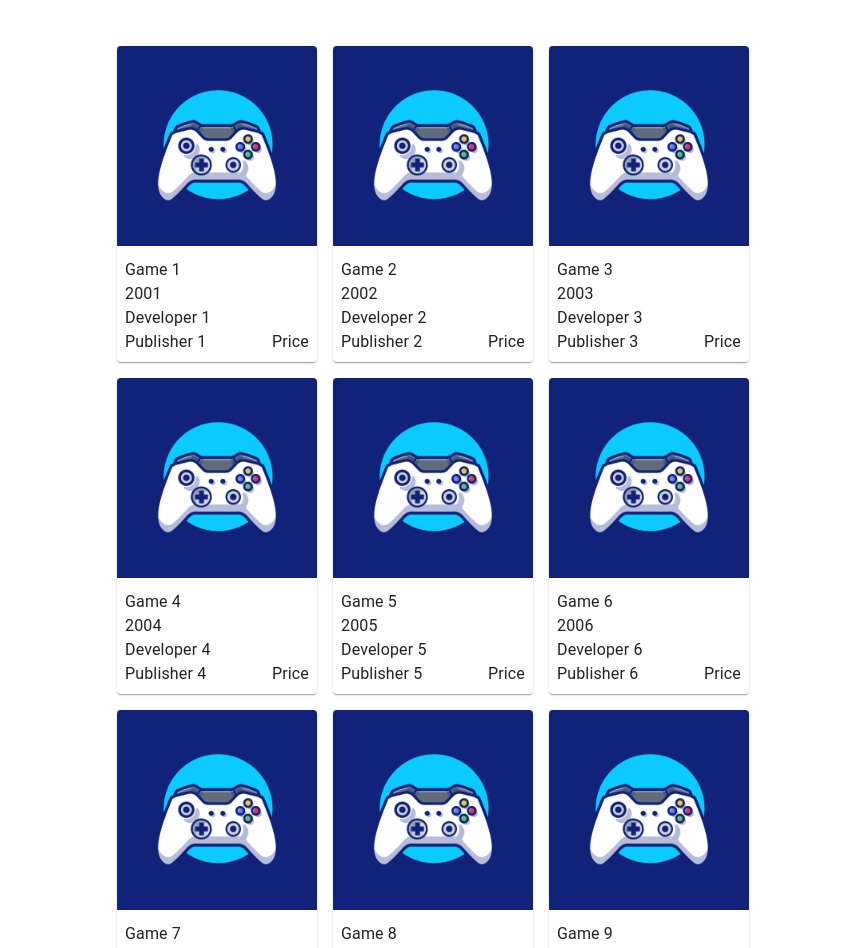
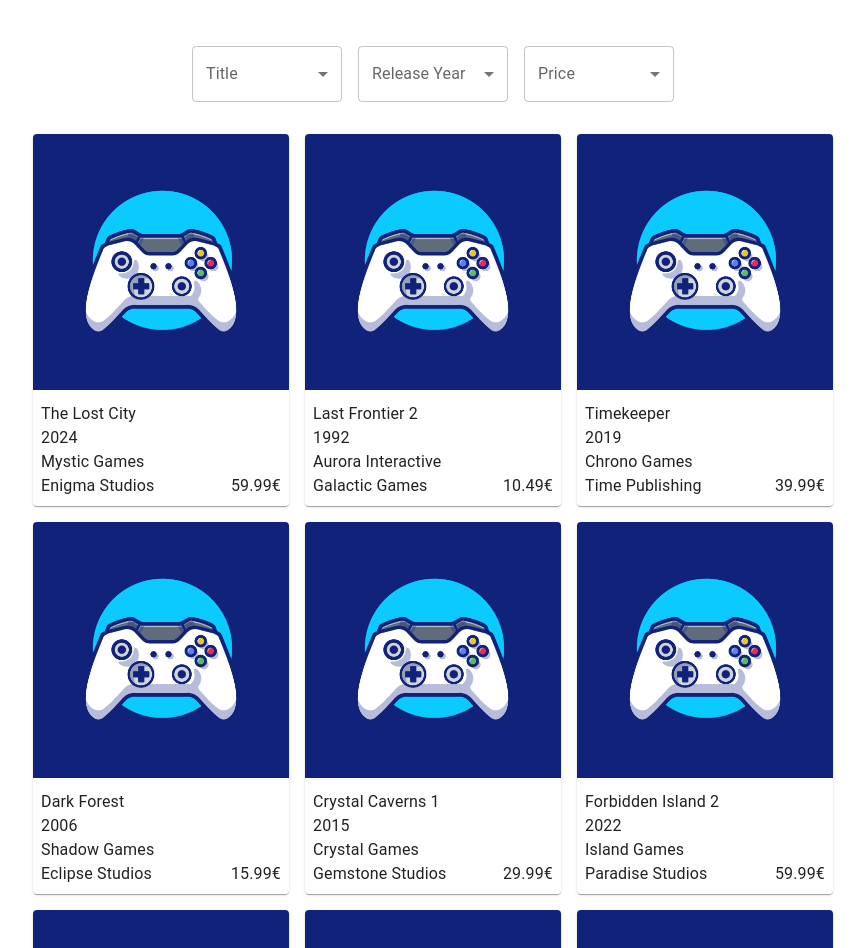
Before and after one commit to Lionbull/dataintensiveproject, a React (Vite) app in the folder frontend/: page /games in a window 1280 px wide. Shown: the part 144-1092 px from the top of the page, without its empty margins (207-1072 px from the left). Built offline with nearby package versions, Linux system fonts and the light colour scheme.

Commit message:
Added filtering to GamesListPage

```diff
--- a/frontend/src/components/GamesListPage.jsx
+++ b/frontend/src/components/GamesListPage.jsx
@@ -1,68 +1,47 @@
-import {Box, Card, Typography} from "@mui/material";
+import {Box, Card, FormControl, InputLabel, MenuItem, Select, Typography} from "@mui/material";
+import {useState} from "react";
 import fiFlag from "../assets/fi.svg";
 import controllerImg from "../assets/controller.webp"
+import mockData from "../mock-data/games.json";
+import filter from "../utils/filter.js";
 
-const mockData = [
-    {
-        title: "Game 1",
-        releaseYear: "2001",
-        developer: "Developer 1",
-        publisher: "Publisher 1"
-    },
-    {
-        title: "Game 2",
-        releaseYear: "2002",
-        developer: "Developer 2",
-        publisher: "Publisher 2"
-    },
-    {
-        title: "Game 3",
-        releaseYear: "2003",
-        developer: "Developer 3",
-        publisher: "Publisher 3"
-    },
-    {
-        title: "Game 4",
-        releaseYear: "2004",
-        developer: "Developer 4",
-        publisher: "Publisher 4"
-    },
-    {
-        title: "Game 5",
-        releaseYear: "2005",
-        developer: "Developer 5",
-        publisher: "Publisher 5"
-    },
-    {
-        title: "Game 6",
-        releaseYear: "2006",
-        developer: "Developer 6",
-        publisher: "Publisher 6"
-    },
-    {
-        title: "Game 7",
-        releaseYear: "2007",
-        developer: "Developer 7",
-        publisher: "Publisher 7"
-    },
-    {
-        title: "Game 8",
-        releaseYear: "2008",
-        developer: "Developer 8",
-        publisher: "Publisher 8"
-    },
-    {
-        title: "Game 9",
-        releaseYear: "2009",
-        developer: "Developer 9",
-        publisher: "Publisher 9"
-    },
-]
+const emptyFilters = {
+    title: "",
+    releaseYear: "",
+    price: ""
+};
 
-const GameInfoCard = ({title, releaseYear, developer, publisher}) => {
+const DropdownFilter = ({property, name, filters, setFilters}) => {
+    const handleChange = (event) => {
+        setFilters({...emptyFilters, [property]: event.target.value});
+    };
+
+    return (
+        <FormControl sx={{width: "150px"}}>
+            <InputLabel>{name}</InputLabel>
+            <Select label={name} value={filters[property]} onChange={handleChange}>
+                <MenuItem value="">Not selected</MenuItem>
+                <MenuItem value="Ascending">Ascending</MenuItem>
+                <MenuItem value="Descending">Descending</MenuItem>
+            </Select>
+        </FormControl>
+    );
+};
+
+const Filters = ({filters, setFilters}) => {
+    return (
+        <Box sx={{display: "flex", justifyContent: "center", gap: "16px"}}>
+            <DropdownFilter property="title" name="Title" filters={filters} setFilters={setFilters}/>
+            <DropdownFilter property="releaseYear" name="Release Year" filters={filters} setFilters={setFilters}/>
+            <DropdownFilter property="price" name="Price" filters={filters} setFilters={setFilters}/>
+        </Box>
+    );
+};
+
+const GameInfoCard = ({title, releaseYear, developer, publisher, price}) => {
     return(
-        <Card>
-            <img src={controllerImg}/>
+        <Card sx={{width: "256px"}}>
+            <Box component="img" src={controllerImg} sx={{width: '100%'}}/>
             <Box sx={{display: "flex", padding: "8px"}}>
                 <Box sx={{width: "60%"}}>
                     <Typography>{title}</Typography>
@@ -71,26 +50,31 @@ const GameInfoCard = ({title, releaseYear, developer, publisher}) => {
                     <Typography>{publisher}</Typography>
                 </Box>
                 <Box sx={{width: "40%", display: "flex", flexDirection: "column-reverse", alignItems: "flex-end"}}>
-                    <Typography>Price</Typography>
+                    <Typography>{price}</Typography>
                 </Box>
             </Box>
         </Card>
-    )
-}
+    );
+};
 
 const GamesListPage = ({country}) => {
+    const [filters, setFilters] = useState(emptyFilters);
+
+    const filteredData = filter(mockData, filters);
+
     return (
         <Box sx={{display: "flex", flexDirection: "column", justifyContent: "center", gap: "32px"}}>
             <Box sx={{display: "flex", justifyContent: "center", alignItems: "center", gap: "16px", padding: "16px"}}>
                 <img className="flag" src={fiFlag}/>
                 <Typography>Support the domestic video game industry. Buy these games! 🕹️</Typography>
             </Box>
-            <Box sx={{display: "flex", justifyContent: "center", flexWrap: "wrap", width: "768px", gap: "16px"}}>
-                {mockData.map((game, i) => <GameInfoCard {...game} key={i}/>)}
+            <Filters filters={filters} setFilters={setFilters}/>
+            <Box sx={{display: "flex", justifyContent: "center", flexWrap: "wrap", width: "992px", gap: "16px"}}>
+                {filteredData.map((game, i) => <GameInfoCard {...game} key={i}/>)}
             </Box>
         </Box>
 
-    )
-}
+    );
+};
 
 export default GamesListPage;
--- /dev/null
+++ b/frontend/src/mock-data/games.json
@@ -0,0 +1,65 @@
+[
+  {
+    "title": "The Lost City",
+    "releaseYear": "2024",
+    "developer": "Mystic Games",
+    "publisher": "Enigma Studios",
+    "price": "59.99€"
+  },
+  {
+    "title": "Last Frontier 2",
+    "releaseYear": "1992",
+    "developer": "Aurora Interactive",
+    "publisher": "Galactic Games",
+    "price": "10.49€"
+  },
+  {
+    "title": "Timekeeper",
+    "releaseYear": "2019",
+    "developer": "Chrono Games",
+    "publisher": "Time Publishing",
+    "price": "39.99€"
+  },
+  {
+    "title": "Dark Forest",
+    "releaseYear": "2006",
+    "developer": "Shadow Games",
+    "publisher": "Eclipse Studios",
+    "price": "15.99€"
+  },
+  {
+    "title": "Crystal Caverns 1",
+    "releaseYear": "2015",
+    "developer": "Crystal Games",
+    "publisher": "Gemstone Studios",
+    "price": "29.99€"
+  },
+  {
+    "title": "Forbidden Island 2",
+    "releaseYear": "2022",
+    "developer": "Island Games",
+    "publisher": "Paradise Studios",
+    "price": "59.99€"
+  },
+  {
+    "title": "Haunted Mansion",
+    "releaseYear": "1999",
+    "developer": "Ghost Games",
+    "publisher": "Spectral Studios",
+    "price": "4.99€"
+  },
+  {
+    "title": "Enchanted Forest 4",
+    "releaseYear": "2010",
+    "developer": "Fairy Games",
+    "publisher": "Magical Studios",
+    "price": "15.99€"
+  },
+  {
+    "title": "Lost Kingdom 4",
+    "releaseYear": "2023",
+    "developer": "Kingdom Games",
+    "publisher": "Empire Studios",
+    "price": "49.99€"
+  }
+]
--- /dev/null
+++ b/frontend/src/utils/filter.js
@@ -0,0 +1,29 @@
+const filter = (data, filters) => {
+    let filteData = structuredClone(data);
+
+    for (const property in filters) {
+        if (filters[property] === "Ascending") {
+            filteData.sort((a,b) => {
+                if (a[property] < b[property]) {
+                    return -1;
+                } else if(a[property] > b[property]) {
+                    return 1;
+                }
+                return 0;
+            });
+        } else if (filters[property] === "Descending") {
+            filteData.sort((a,b) => {
+                if (a[property] > b[property]) {
+                    return -1;
+                } else if(a[property] < b[property]) {
+                    return 1;
+                }
+                return 0;
+            });
+        }
+    }
+
+    return filteData;
+}
+
+export default filter;
```
